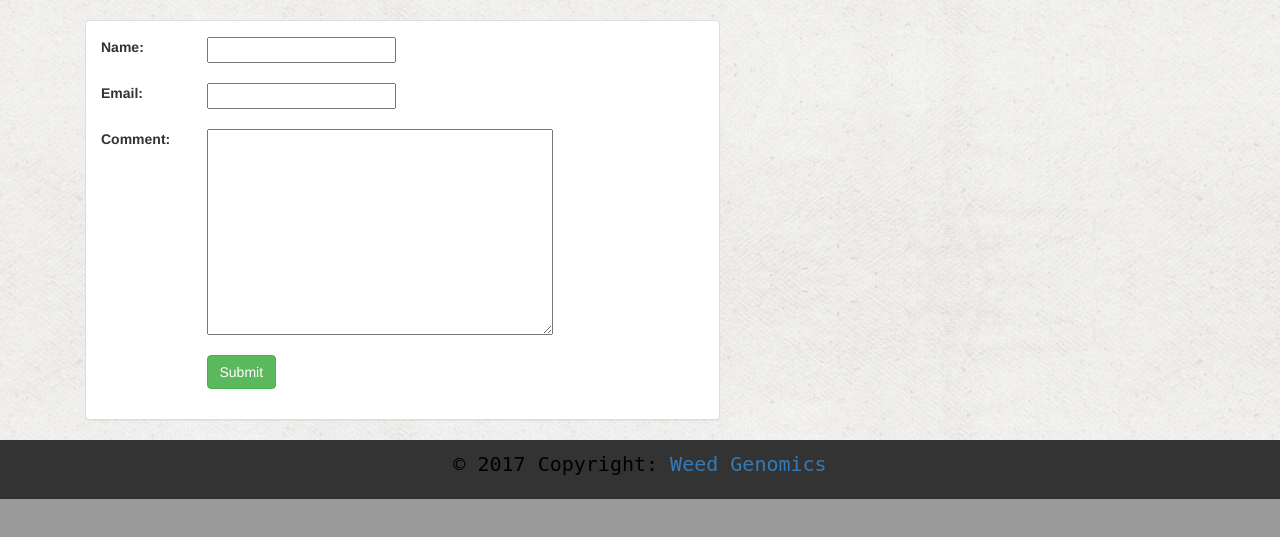
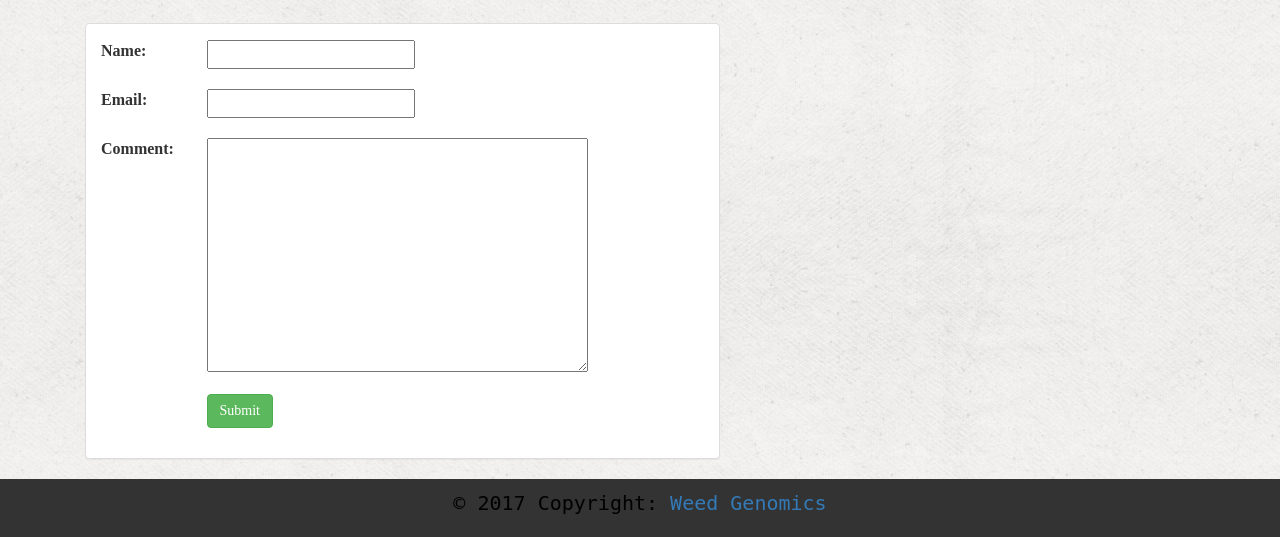
Before and after one commit to Wilkhu90/Weedgenomics, a Django app: page /contact/ in a window 1280 px wide. Shown: the part 350-887 px from the top of the page. Before the commit the page ends 849 px from the top, so only its background shows below. Run offline with Django 3.2, Linux system fonts and the light colour scheme; some libraries are stand-ins or nearby versions.

Commit message:
Adding new stuff

```diff
--- a/search/static/search/style.css
+++ b/search/static/search/style.css
@@ -116,4 +116,6 @@
 }
 body {
   background: transparent url("images/exclusive_paper.png");
+  font-family: "Josefin Slab";
+  font-size: 1.6em;
 }
```
